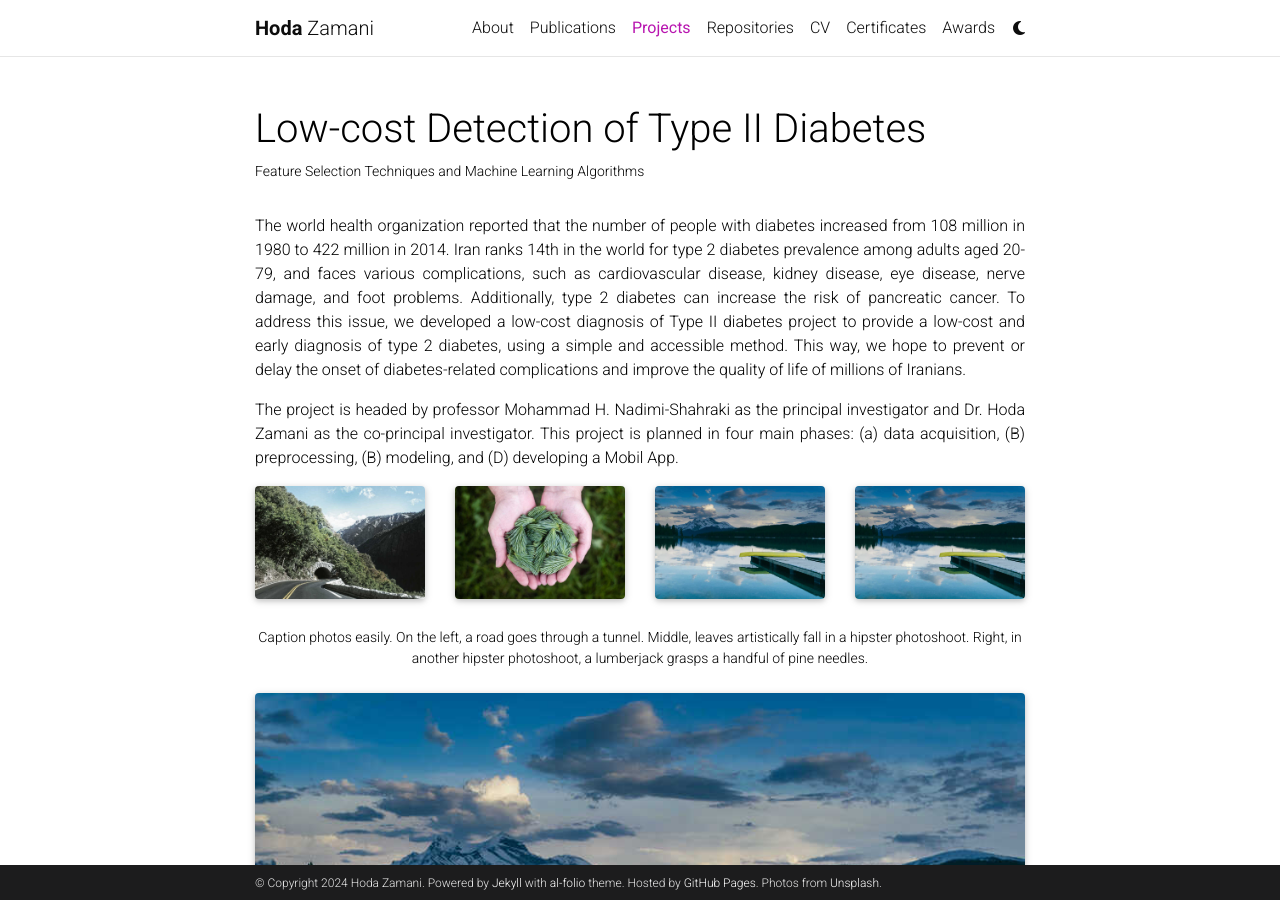
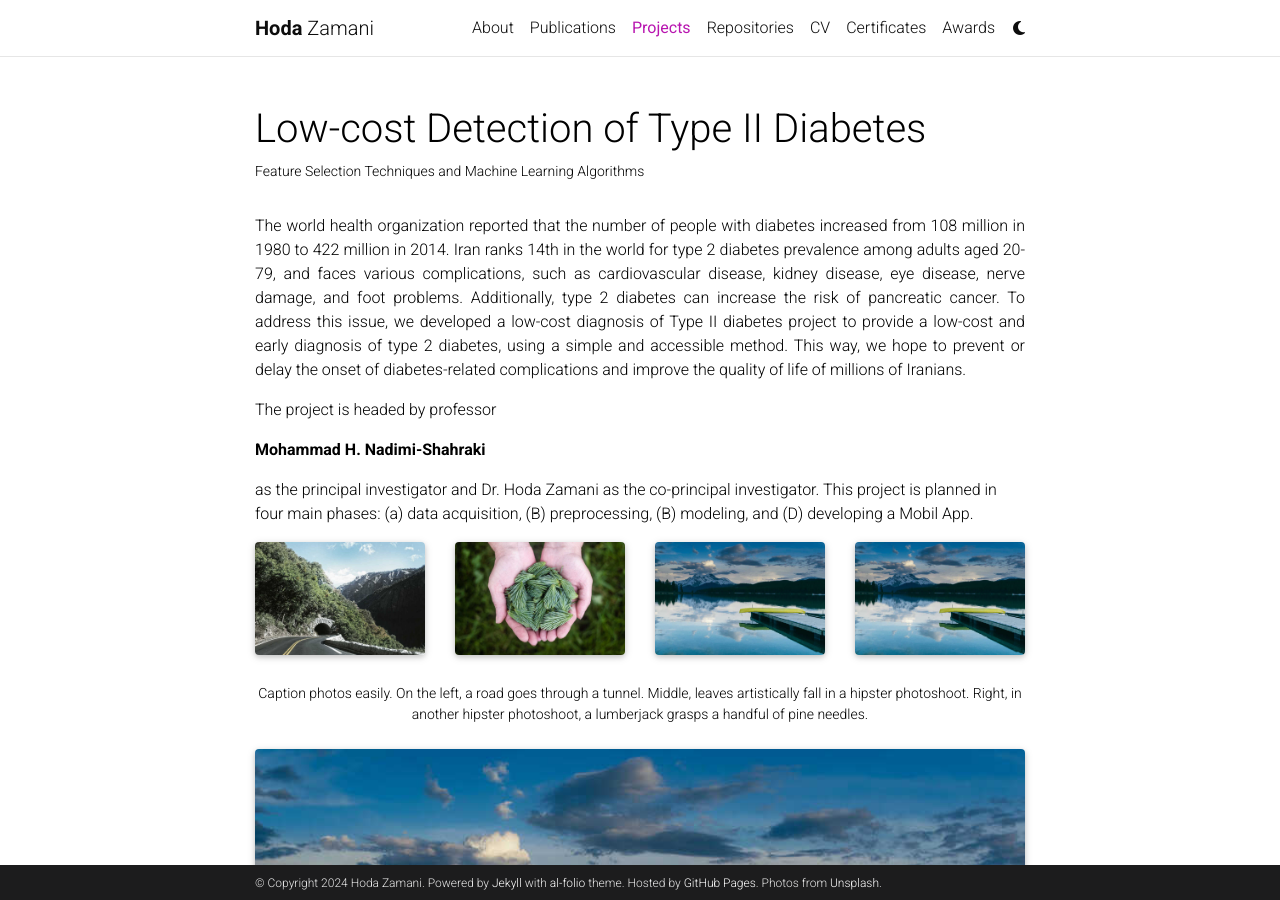
Before and after one commit to HodaZamani/HodaZamani.github.io, a Jekyll site: the page built from _projects/1_project.md, in a window 1280 px wide and 900 px high. Built offline with Jekyll 4.4.1, drawn with Linux system fonts in a browser that asks for light colours; full-size pictures stand in for the smaller copies a plugin makes; comment, search, counter and statistics services are not loaded; a style sheet for code colours, icons or effects is not loaded.

Commit message:
Update 1_project.md

```diff
--- a/_projects/1_project.md
+++ b/_projects/1_project.md
@@ -10,7 +10,7 @@
 
 <p align="justify">The world health organization reported that the number of people with diabetes increased from 108 million in 1980 to 422 million in 2014. Iran ranks 14th in the world for type 2 diabetes prevalence among adults aged 20-79, and faces various complications, such as cardiovascular disease, kidney disease, eye disease, nerve damage, and foot problems. Additionally, type 2 diabetes can increase the risk of pancreatic cancer. To address this issue, we developed a low-cost diagnosis of Type II diabetes project to provide a low-cost and early diagnosis of type 2 diabetes, using a simple and accessible method. This way, we hope to prevent or delay the onset of diabetes-related complications and improve the quality of life of millions of Iranians.</p>
 
-<p align="justify">The project is headed by professor Mohammad H. Nadimi-Shahraki as the principal investigator and Dr. Hoda Zamani as the co-principal investigator.
+<p align="justify">The project is headed by professor <p style="font-weight: bold;">Mohammad H. Nadimi-Shahraki</p> as the principal investigator and Dr. Hoda Zamani as the co-principal investigator.
 This project is planned in four main phases: (a) data acquisition, (B) preprocessing, (B) modeling, and (D) developing a Mobil App. </p>
 
 
```
